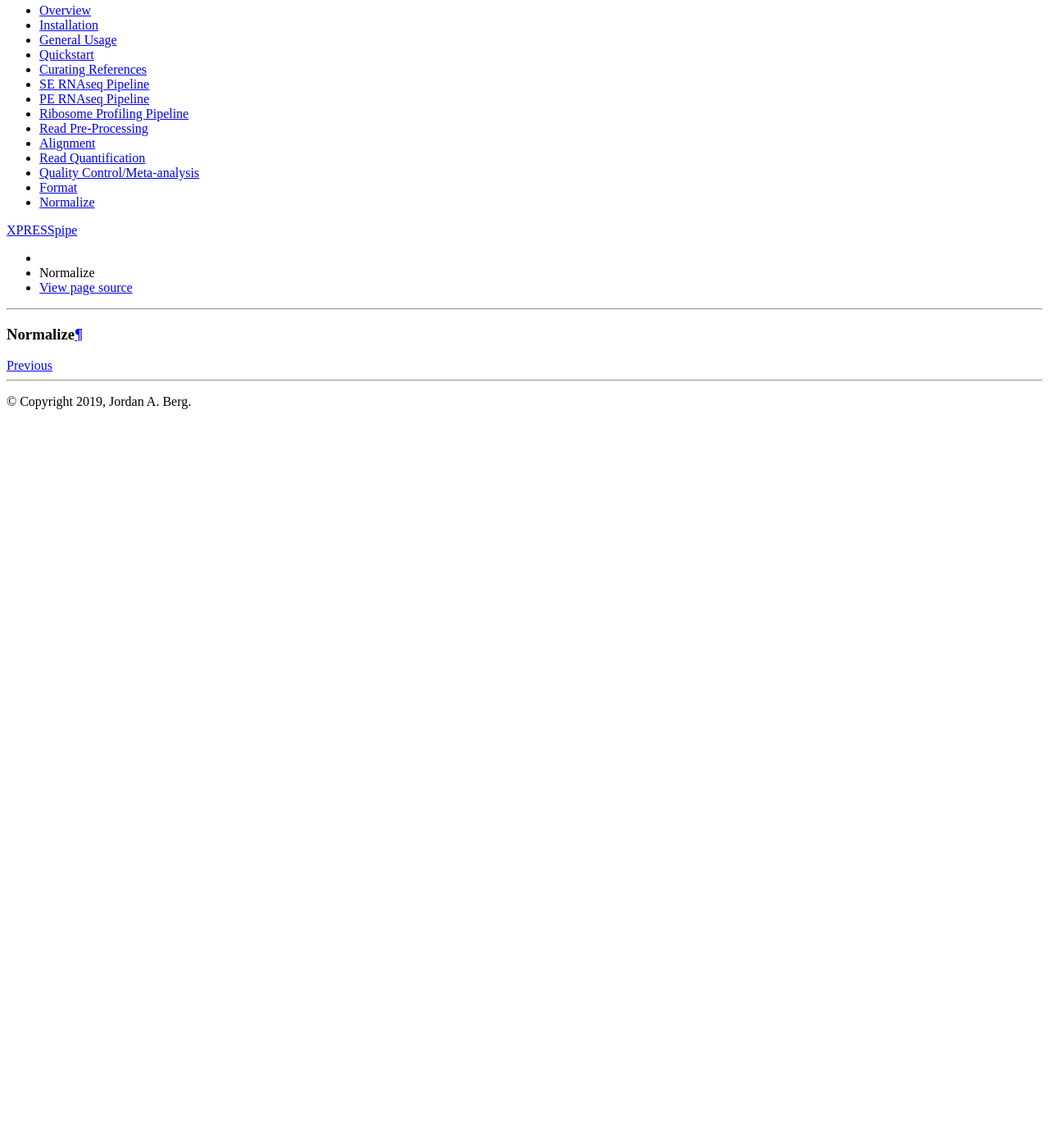
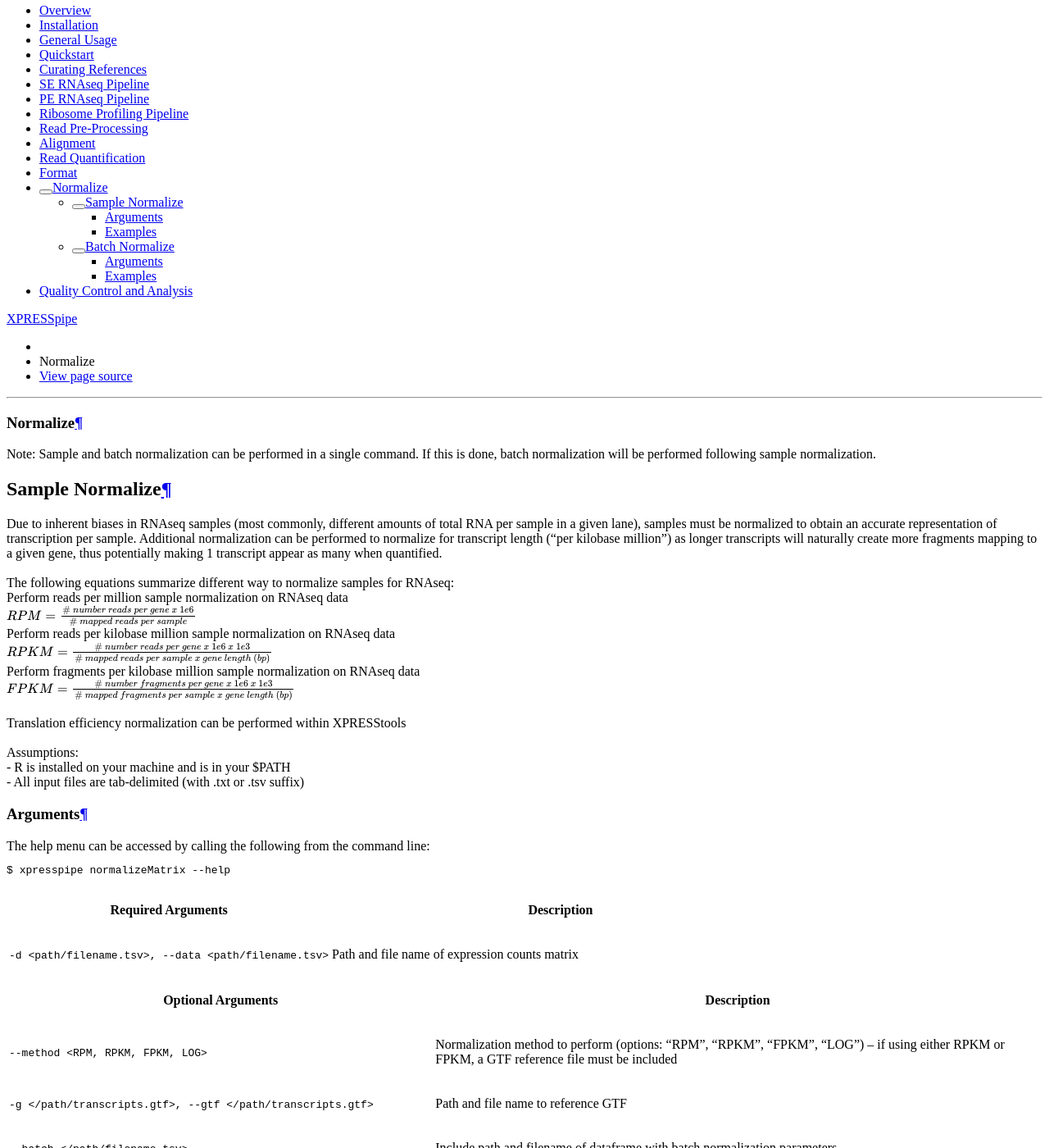
Before and after one commit to XPRESSyourself/XPRESSpipe, a Sphinx documentation site: the page built from docs/content/normalization.rst, in a window 1280 px wide and 1400 px high, scrolled down 637 px. Shown: the whole window at 82% size. Built offline with Sphinx 7.4.7 and the Read the Docs theme 2.0.0, drawn with Linux system fonts in a browser that asks for light colours; before the commit the page ends 1152 px from its top, so only the background shows below that; some of the changed text lies outside the part shown.

Commit message:
Finished adding initial normalization and deseq tests and docs

```diff
--- a/docs/content/normalization.rst
+++ b/docs/content/normalization.rst
@@ -1,3 +1,124 @@
 ############################
 Normalize
 ############################
+
+| Note: Sample and batch normalization can be performed in a single command. If this is done, batch normalization will be performed following sample normalization.
+
+================
+Sample Normalize
+================
+| Due to inherent biases in RNAseq samples (most commonly, different amounts of total RNA per sample in a given lane), samples must be normalized to obtain an accurate representation of transcription per sample. Additional normalization can be performed to normalize for transcript length ("per kilobase million") as longer transcripts will naturally create more fragments mapping to a given gene, thus potentially making 1 transcript appear as many when quantified.
+|
+| The following equations summarize different way to normalize samples for RNAseq:
+| Perform reads per million sample normalization on RNAseq data
+| :math:`RPM = \frac{\#\ number\ reads\ per\ gene\ x\ 1e6}{\#\ mapped\ reads\ per\ sample}`
+| Perform reads per kilobase million sample normalization on RNAseq data
+| :math:`RPKM = \frac{\#\ number\ reads\ per\ gene\ x\ 1e6\ x\ 1e3}{\#\ mapped\ reads\ per\ sample\ x\ gene\ length\ (bp)}`
+| Perform fragments per kilobase million sample normalization on RNAseq data
+| :math:`FPKM = \frac{\#\ number\ fragments\ per\ gene\ x\ 1e6\ x\ 1e3}{\#\ mapped\ fragments\ per\ sample\ x\ gene\ length\ (bp)}`
+|
+| Translation efficiency normalization can be performed within XPRESStools
+|
+| Assumptions:
+|   - R is installed on your machine and is in your $PATH
+|   - All input files are tab-delimited (with .txt or .tsv suffix)
+
+-----------
+Arguments
+-----------
+| The help menu can be accessed by calling the following from the command line:
+
+.. code-block:: shell
+
+  $ xpresspipe normalizeMatrix --help
+
+.. list-table::
+   :widths: 35 50
+   :header-rows: 1
+
+   * - Required Arguments
+     - Description
+   * - :data:`-d \<path/filename.tsv\>, --data \<path/filename.tsv\>`
+     - Path and file name of expression counts matrix
+
+.. list-table::
+  :widths: 35 50
+  :header-rows: 1
+
+  * - Optional Arguments
+    - Description
+  * - :data:`--method \<RPM, RPKM, FPKM, LOG\>`
+    - Normalization method to perform (options: "RPM", "RPKM", "FPKM", "LOG") -- if using either RPKM or FPKM, a GTF reference file must be included
+  * - :data:`-g \</path/transcripts.gtf\>, --gtf \</path/transcripts.gtf\>`
+    - Path and file name to reference GTF
+  * - :data:`--batch \</path/filename.tsv\>`
+    - Include path and filename of dataframe with batch normalization parameters
+
+-----------
+Examples
+-----------
+| **Example 1 -- Perform RPKM normalization on single-end RNAseq data:**
+
+.. code-block:: shell
+
+  $ xpresspipe normalizeMatrix -d riboprof_out/counts/se_test_counts_table.tsv --method RPKM -g se_reference/transcripts_coding_truncated.gtf
+
+=====================
+Batch Normalize
+=====================
+| When multiple people perform library preparation, or when libraries are prepared on different days, this can lead to inherent biases in count distributions between batches of samples. It is therefore necessary to normalize these effects when appropriate.
+|
+| Assumptions:
+|   - R is installed on your machine and is in your $PATH
+|   - All input files are tab-delimited (with .txt or .tsv suffix)
+
+-----------
+Arguments
+-----------
+| The help menu can be accessed by calling the following from the command line:
+
+.. code-block:: shell
+
+  $ xpresspipe normalizeMatrix --help
+
+.. list-table::
+   :widths: 35 50
+   :header-rows: 1
+
+   * - Required Arguments
+     - Description
+   * - :data:`-d \<path/filename.tsv\>, --data \<path/filename.tsv\>`
+     - Path and file name of expression counts matrix
+
+.. list-table::
+  :widths: 35 50
+  :header-rows: 1
+
+  * - Optional Arguments
+    - Description
+  * - :data:`--method \<RPM, RPKM, FPKM, LOG\>`
+    - Normalization method to perform (options: "RPM", "RPKM", "FPKM", "LOG") -- if using either RPKM or FPKM, a GTF reference file must be included
+  * - :data:`-g \</path/transcripts.gtf\>, --gtf \</path/transcripts.gtf\>`
+    - Path and file name to reference GTF
+  * - :data:`--batch \</path/filename.tsv\>`
+    - Include path and filename of dataframe with batch normalization parameters
+
+-----------
+Examples
+-----------
+| **Example 1 -- Perform batch normalization on RNAseq data:**
+
+.. ident with TABs
+.. code-block:: python
+
+  > batch = pd.read_csv('./riboprof_out/counts/batch_info.tsv', sep='\t', index_col=0)
+  > batch
+    Sample  Batch
+  0 s1      batch1
+  1 s2      batch2
+  2 s3      batch1
+  3 s4      batch2
+
+.. code-block:: shell
+
+  $ xpresspipe normalizeMatrix -d riboprof_out/counts/se_test_counts_table.tsv --batch riboprof_out/counts/batch_info.tsv
--- a/docs/content/quality.rst
+++ /dev/null
@@ -1,3 +0,0 @@
-##############################
-Quality Control/Meta-analysis
-##############################
--- a/docs/index.rst
+++ b/docs/index.rst
@@ -36,9 +36,9 @@ Table of contents
    content/trim
    content/align
    content/count
-   content/quality
    content/formatting
    content/normalization
+   content/analysis
 
 =======
 License
```
Also changed, not shown: README.md (+3 -0 lines), docs/content/analysis.rst (added, +126 -0 lines), 9 other files.
